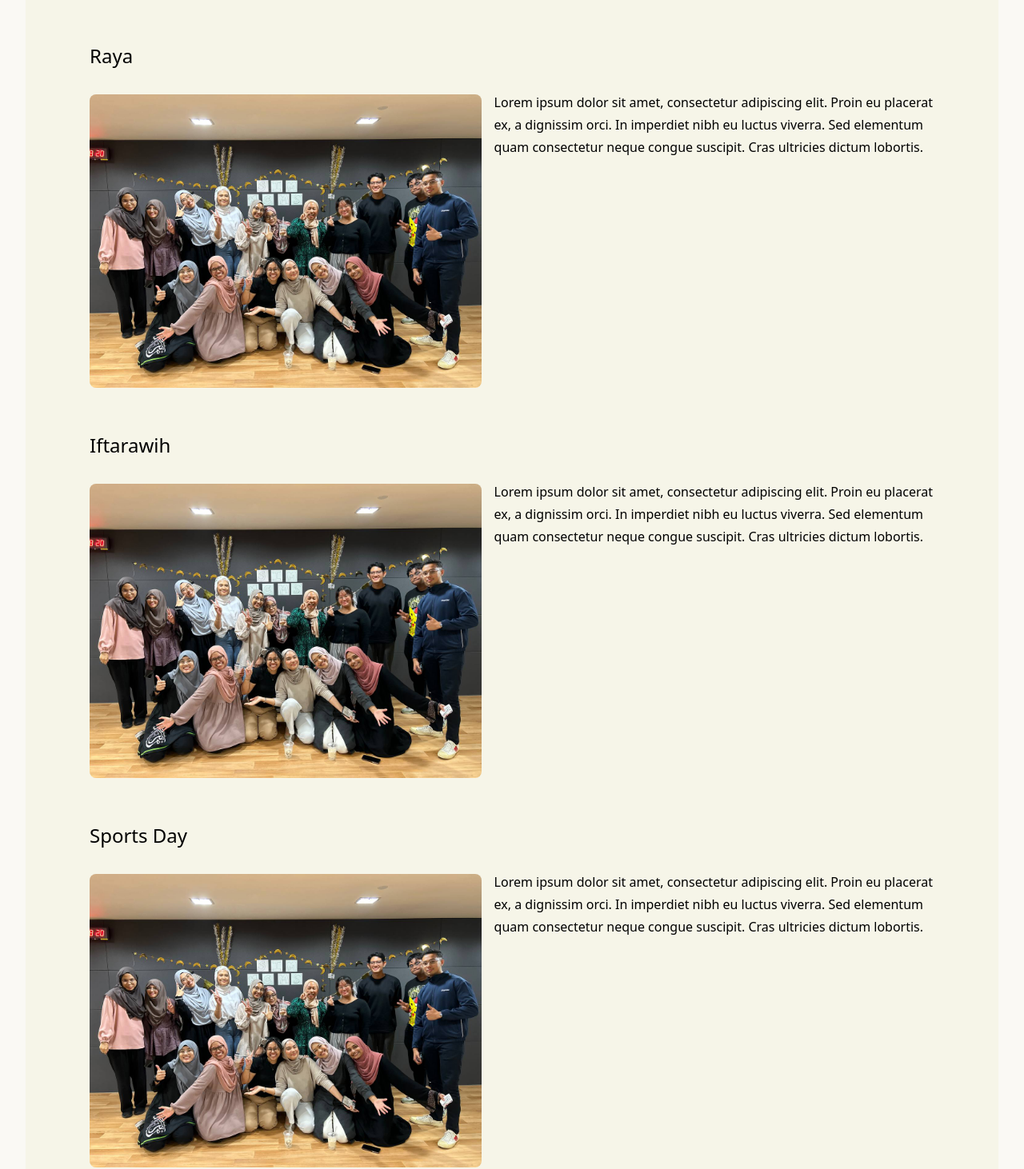
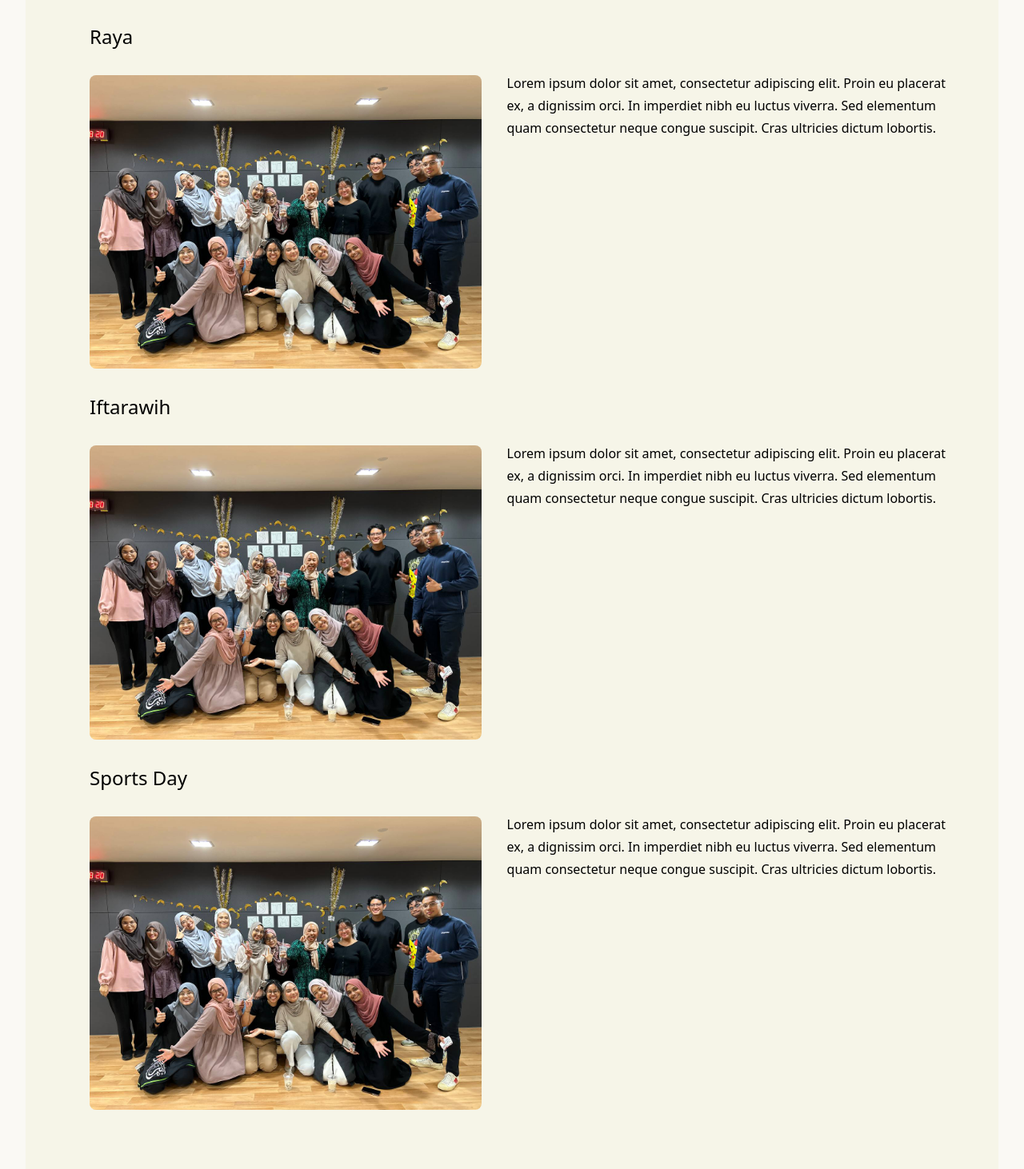
Before and after one commit to Sorarat/mcms-website, a React (Vite) app: page /events in a window 1280 px wide. Shown: the part 945-2407 px from the top of the page at 80% size. Built offline with nearby package versions, Linux system fonts and the light colour scheme.

Commit message:
fix photo text alignment in events page

```diff
--- a/src/Events.jsx
+++ b/src/Events.jsx
@@ -18,68 +18,77 @@ const Events = () => {
       <div className="bg-lightYellow p-6 md:p-16">
         <div>
           <h4 className="text-2xl font-medium m-4 md:text-left">Orientation</h4>
-          <div className="flex flex-col md:flex-row ">
+          <div className="flex flex-col md:flex-row md:items-start">
+            <img
+              className="h-auto max-w-full rounded-lg mt-4 sm:max-h-[400px] sm:max-w-[90%] md:max-h-[600px] md:max-w-[55%] lg:max-w-[45%] mx-auto md:m-4 md:order-first"
+              src="src/images/img3.jpg"
+              alt="image 3"
+            />
+            <div className="md:ml-4">
               <p className="text-left font-light mt-3 leading-2 md:leading-7">
                 Lorem ipsum dolor sit amet, consectetur adipiscing elit.
                 Proin eu placerat ex, a dignissim orci. In imperdiet nibh eu luctus viverra.
                 Sed elementum quam consectetur neque congue suscipit. Cras ultricies dictum lobortis.
               </p>
-            <img
-              className="h-auto max-w-full rounded-lg mt-4 sm:max-h-[400px] sm:max-w-[90%] md:max-h-[600px] md:max-w-[55%] lg:max-h-[600px] lg:max-w-[45%] mx-auto md:m-4 md:order-first"
-              src="src/images/img3.jpg"
-              alt="image 3"
-            />
+            </div>
           </div>
         </div>
 
         <div>
-          <h4 className="text-2xl font-medium m-4 mt-10 md:text-left">Raya</h4>
-          <div className="flex flex-col md:flex-row ">
+          <h4 className="text-2xl font-medium m-4 md:text-left">Raya</h4>
+          <div className="flex flex-col md:flex-row md:items-start">
+            <img
+              className="h-auto max-w-full rounded-lg mt-4 sm:max-h-[400px] sm:max-w-[90%] md:max-h-[600px] md:max-w-[55%] lg:max-w-[45%] mx-auto md:m-4 md:order-first"
+              src="src/images/img3.jpg"
+              alt="image 3"
+            />
+            <div className="md:ml-4">
               <p className="text-left font-light mt-3 leading-2 md:leading-7">
                 Lorem ipsum dolor sit amet, consectetur adipiscing elit.
                 Proin eu placerat ex, a dignissim orci. In imperdiet nibh eu luctus viverra.
                 Sed elementum quam consectetur neque congue suscipit. Cras ultricies dictum lobortis.
               </p>
+            </div>
+          </div>
+        </div>
+
+        <div>
+          <h4 className="text-2xl font-medium m-4 md:text-left">Iftarawih</h4>
+          <div className="flex flex-col md:flex-row md:items-start">
             <img
-              className="h-auto max-w-full rounded-lg mt-4 sm:max-h-[400px] sm:max-w-[90%] md:max-h-[600px] md:max-w-[55%] lg:max-h-[600px] lg:max-w-[45%] mx-auto md:m-4 md:order-first"
+              className="h-auto max-w-full rounded-lg mt-4 sm:max-h-[400px] sm:max-w-[90%] md:max-h-[600px] md:max-w-[55%] lg:max-w-[45%] mx-auto md:m-4 md:order-first"
               src="src/images/img3.jpg"
               alt="image 3"
             />
-          </div>
-        </div>
-
-
-        <div>
-          <h4 className="text-2xl font-medium m-4 mt-10 md:text-left">Iftarawih</h4>
-          <div className="flex flex-col md:flex-row ">
+            <div className="md:ml-4">
               <p className="text-left font-light mt-3 leading-2 md:leading-7">
                 Lorem ipsum dolor sit amet, consectetur adipiscing elit.
                 Proin eu placerat ex, a dignissim orci. In imperdiet nibh eu luctus viverra.
                 Sed elementum quam consectetur neque congue suscipit. Cras ultricies dictum lobortis.
               </p>
-            <img
-              className="h-auto max-w-full rounded-lg mt-4 sm:max-h-[400px] sm:max-w-[90%] md:max-h-[600px] md:max-w-[55%] lg:max-h-[600px] lg:max-w-[45%] mx-auto md:m-4 md:order-first"
-              src="src/images/img3.jpg"
-              alt="image 3"
-            />
+            </div>
           </div>
         </div>
 
         <div>
-          <h4 className="text-2xl font-medium m-4 mt-10 md:text-left">Sports Day</h4>
-          <div className="flex flex-col md:flex-row ">
+          <h4 className="text-2xl font-medium m-4 md:text-left">Sports Day</h4>
+          <div className="flex flex-col md:flex-row md:items-start">
+            <img
+              className="h-auto max-w-full rounded-lg mt-4 sm:max-h-[400px] sm:max-w-[90%] md:max-h-[600px] md:max-w-[55%] lg:max-w-[45%] mx-auto md:m-4 md:order-first"
+              src="src/images/img3.jpg"
+              alt="image 3"
+            />
+            <div className="md:ml-4">
               <p className="text-left font-light mt-3 leading-2 md:leading-7">
                 Lorem ipsum dolor sit amet, consectetur adipiscing elit.
                 Proin eu placerat ex, a dignissim orci. In imperdiet nibh eu luctus viverra.
                 Sed elementum quam consectetur neque congue suscipit. Cras ultricies dictum lobortis.
               </p>
-            <img
-              className="h-auto max-w-full rounded-lg mt-4 sm:max-h-[400px] sm:max-w-[90%] md:max-h-[600px] md:max-w-[55%] lg:max-h-[600px] lg:max-w-[45%] mx-auto md:m-4 md:order-first"
-              src="src/images/img3.jpg"
-              alt="image 3"
-            />
             </div>
           </div>
+        </div>
+
+
 
         <div>
 
```
Lines whose indentation alone changed are shown as unchanged.
